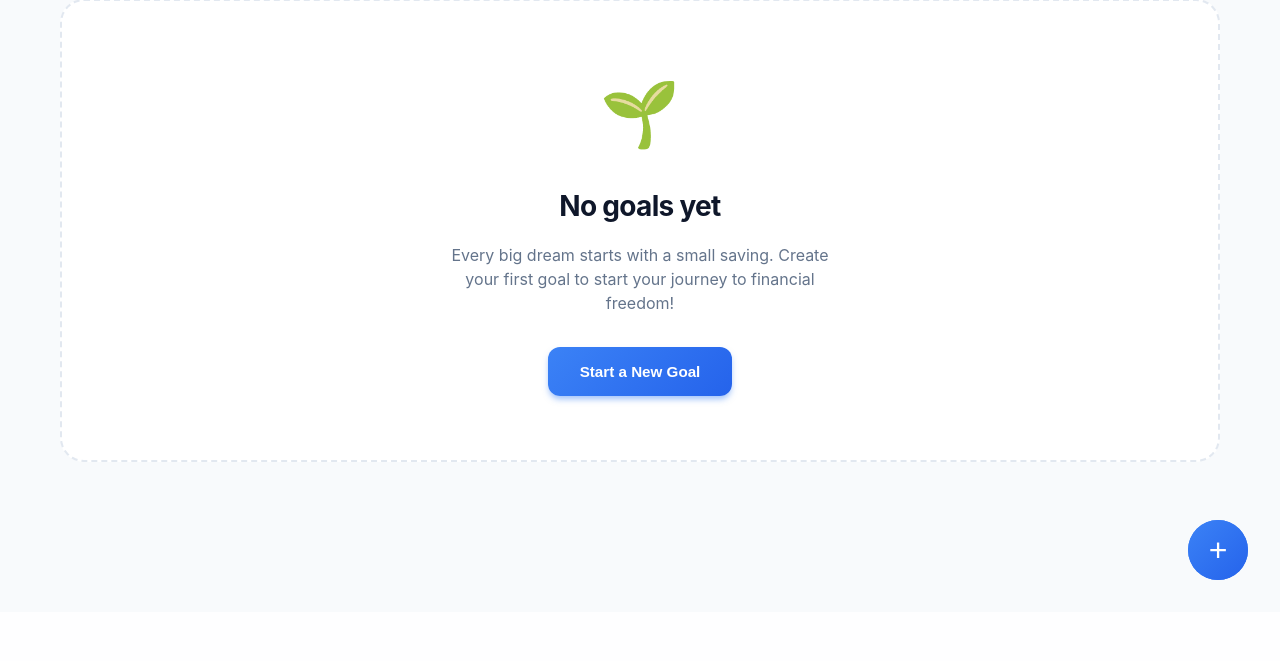
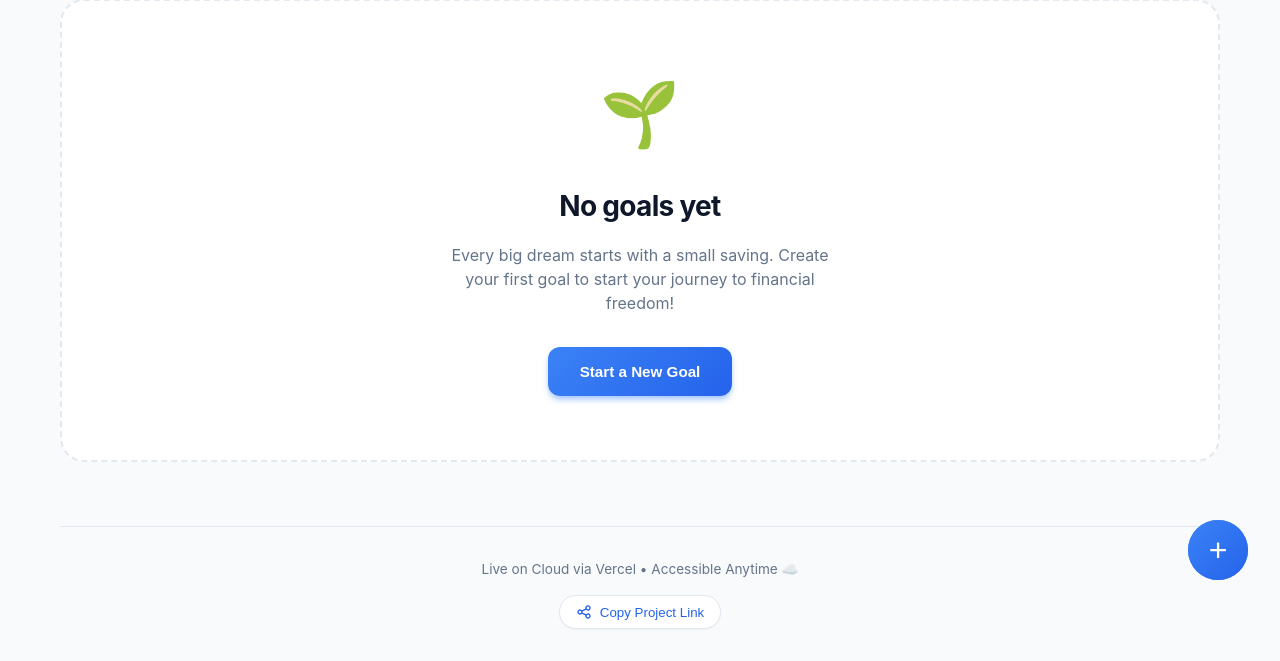
Before and after one commit to 237y1a0575-code/SmartSave-hub, a Flask app: page /goal in a window 1280 px wide. Shown: the part 188-849 px from the top of the page. Before the commit the page ends 768 px from the top, so only its background shows below. Run offline with Flask 3, Linux system fonts and the light colour scheme; some libraries are stand-ins or nearby versions.

Commit message:
Add globally accessible footer and share button

```diff
--- a/static/script.js
+++ b/static/script.js
@@ -382,3 +382,13 @@ window.addEventListener('DOMContentLoaded', () => {
     localStorage.removeItem('pendingToast');
   }
 });
+
+function shareApp() {
+  const url = 'https://smart-save-hub.vercel.app'; // Hardcoded for better sharing experience
+  navigator.clipboard.writeText(url).then(() => {
+    showToast('Project Link copied! Ready to share. ');
+  }).catch(() => {
+    // Fallback
+    showToast('Could not copy automatically. URL: ' + url);
+  });
+}
--- a/static/style.css
+++ b/static/style.css
@@ -1246,3 +1246,34 @@ input:focus {
   box-shadow: var(--shadow-sm);
   animation: slideDown 0.6s ease-out;
 }
+/* Footer */
+.app-footer {
+  text-align: center;
+  margin-top: 4rem;
+  padding: 2rem 1rem;
+  border-top: 1px solid var(--border);
+  color: var(--text-muted);
+  font-size: 0.85rem;
+}
+
+.footer-link {
+  display: inline-flex;
+  align-items: center;
+  gap: 0.5rem;
+  background: white;
+  padding: 0.5rem 1rem;
+  border-radius: var(--radius-pill);
+  box-shadow: var(--shadow-sm);
+  margin-top: 1rem;
+  cursor: pointer;
+  border: 1px solid var(--border);
+  transition: all 0.2s;
+  font-weight: 500;
+  color: var(--primary-dark);
+}
+
+.footer-link:hover {
+  transform: translateY(-2px);
+  box-shadow: var(--shadow-md);
+  border-color: var(--primary);
+}
--- a/templates/goal.html
+++ b/templates/goal.html
@@ -214,6 +214,17 @@
 
             <!-- Floating Add Button -->
             <button class="fab" onclick="openModal()" title="Start a new goal">+</button>
+            <footer class="app-footer">
+                <p>Live on Cloud via Vercel • Accessible Anytime ☁️</p>
+                <button class="footer-link" onclick="shareApp()">
+                    <svg width="16" height="16" fill="none" stroke="currentColor" viewBox="0 0 24 24">
+                        <path stroke-linecap="round" stroke-linejoin="round" stroke-width="2"
+                            d="M8.684 13.342C8.886 12.938 9 12.482 9 12c0-.482-.114-.938-.316-1.342m0 2.684a3 3 0 110-2.684m0 2.684l6.632 3.316m-6.632-6l6.632-3.316m0 0a3 3 0 105.367-2.684 3 3 0 00-5.367 2.684zm0 9.316a3 3 0 105.368 2.684 3 3 0 00-5.368-2.684z">
+                        </path>
+                    </svg>
+                    Copy Project Link
+                </button>
+            </footer>
     </main>
 
     <!-- Create Goal Modal -->
```
